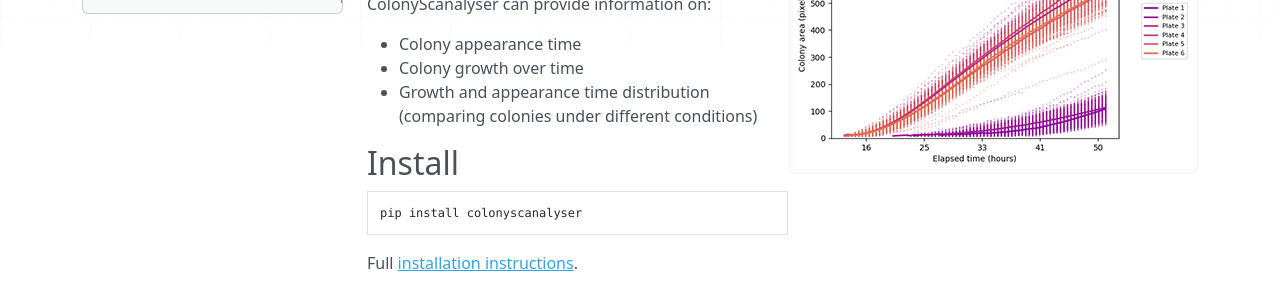
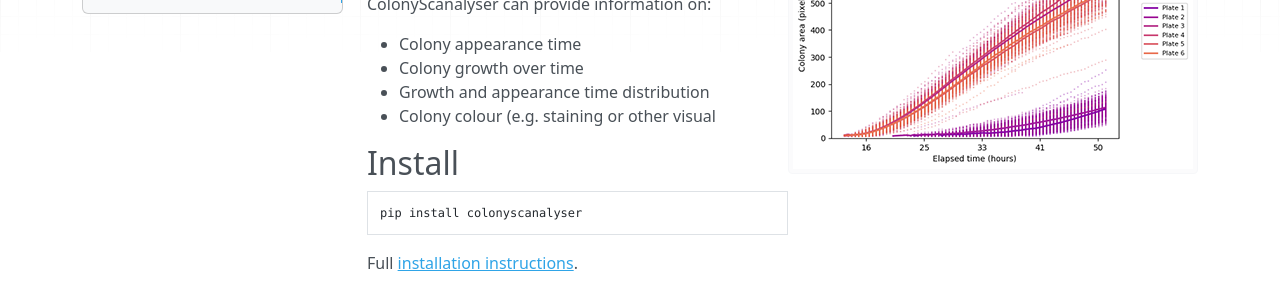
Before and after one commit to Erik-White/ColonyScanalyser, an MkDocs documentation site: the page built from docs/index.md, in a window 1280 px wide and 1159 px high. Shown: the part 254-550 px from the top of the window. Built offline with MkDocs 1.6.1, drawn with Linux system fonts in a browser that asks for light colours; nearby versions of some CDN libraries.

Commit message:
Update docs

````diff
--- a/docs/index.md
+++ b/docs/index.md
@@ -8,7 +8,8 @@ ColonyScanalyser can provide information on:
 
 * Colony appearance time
 * Colony growth over time
-* Growth and appearance time distribution (comparing colonies under different conditions)
+* Growth and appearance time distribution
+* Colony colour (e.g. staining or other visual
 
 ## Install
 ```
````
Also changed, not shown: README.md (+2 -1 lines).
